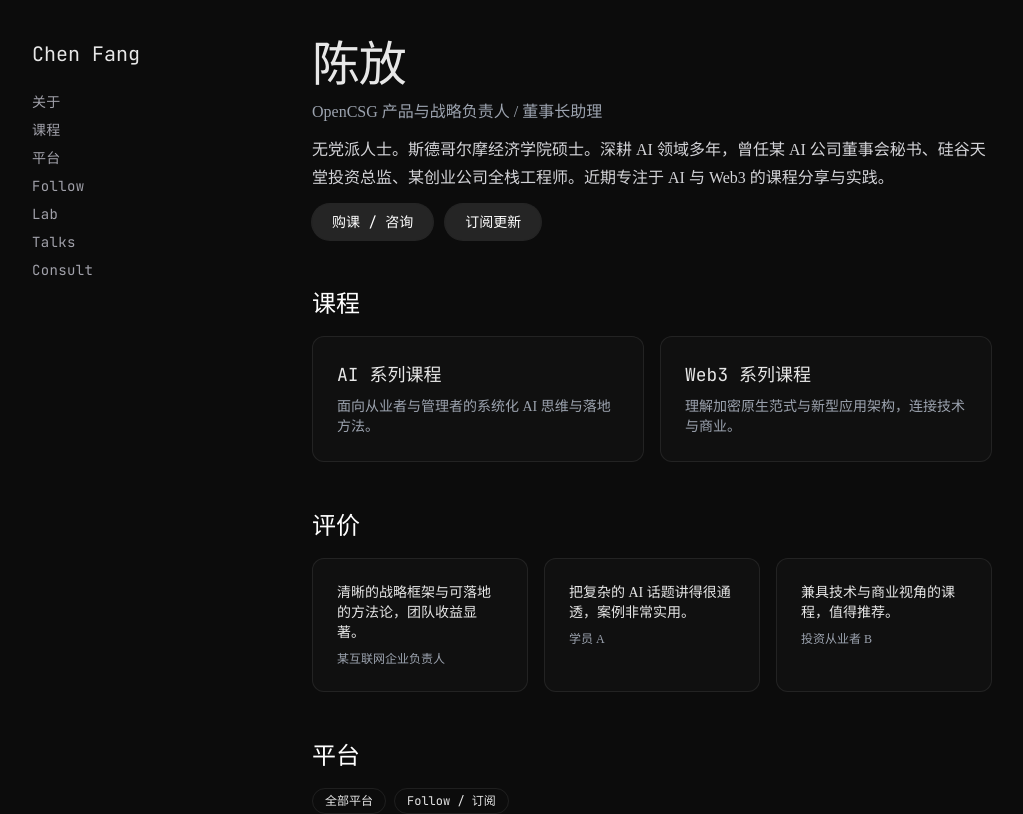
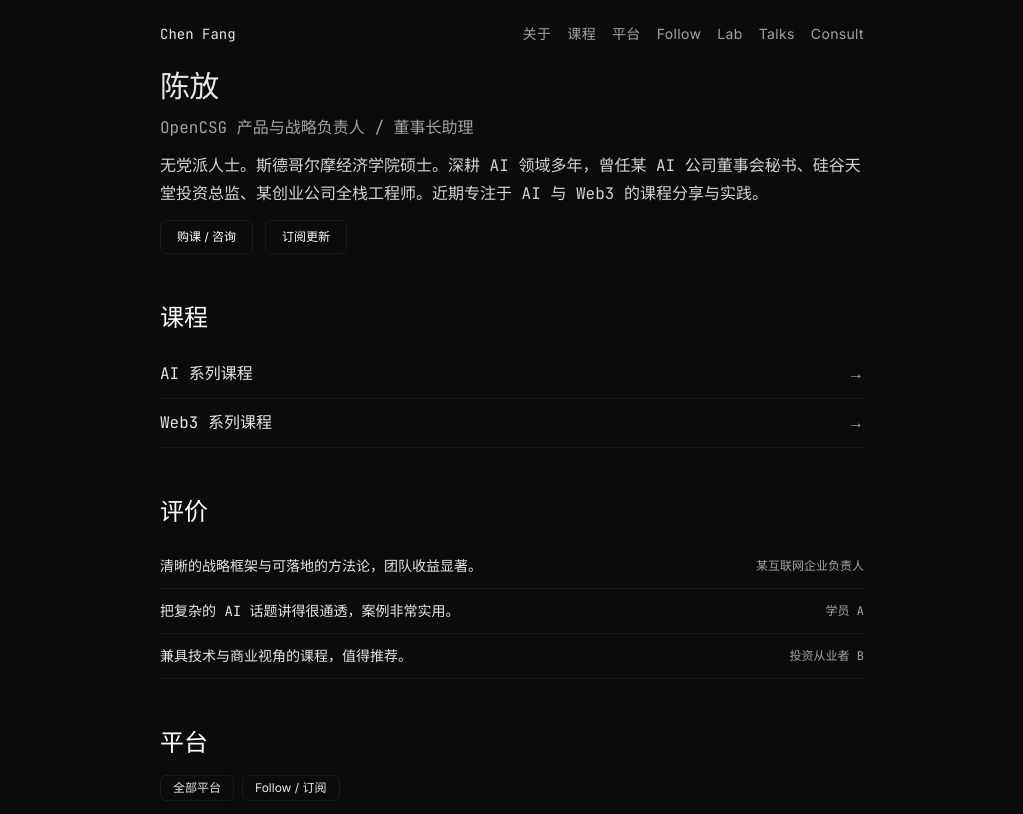
Before and after one commit to frankfika/frankspace, a Next.js app: page / in a window 1280 px wide. Shown: the top 814 px of the page, without its empty margins (128-1151 px from the left). Built offline with nearby package versions, Linux system fonts and the light colour scheme.

Commit message:
Anthropic minimal pass: top nav, narrow container, list rows, refined tokens

```diff
--- a/src/app/consult/page.tsx
+++ b/src/app/consult/page.tsx
@@ -5,9 +5,9 @@ export default function Consult() {
     <section className="space-y-6">
       <h2 className="font-mono text-2xl">Consult</h2>
       <p className="text-zinc-300">商务合作、顾问与购课咨询，请通过以下方式联系：</p>
-      <div className="grid grid-cols-1 sm:grid-cols-2 gap-4">
-        <Link href="mailto:hello@example.com" className="surface">邮箱</Link>
-        <Link href="/follow" className="surface">私域 / 订阅</Link>
+      <div>
+        <Link href="mailto:hello@example.com" className="list-item">邮箱</Link>
+        <Link href="/follow" className="list-item">私域 / 订阅</Link>
       </div>
     </section>
   )
--- a/src/app/courses/ai/page.tsx
+++ b/src/app/courses/ai/page.tsx
@@ -4,24 +4,10 @@ import { courses } from '@/config/profile'
 export default function AI() {
   const c = courses.find(x => x.slug === 'ai')!
   return (
-    <section className="space-y-10">
+    <section className="space-y-8">
       <div className="space-y-2">
         <h2 className="font-mono text-2xl">{c.title}</h2>
         <p className="muted">{c.summary}</p>
-      </div>
-      <div className="grid grid-cols-1 sm:grid-cols-3 gap-4">
-        <div className="surface">
-          <h3 className="font-mono">一对一</h3>
-          <p className="mt-2 muted text-sm">深度定制辅导，按小时计费</p>
-        </div>
-        <div className="surface">
-          <h3 className="font-mono">班课</h3>
-          <p className="mt-2 muted text-sm">固定班期，小班互动</p>
-        </div>
-        <div className="surface">
-          <h3 className="font-mono">企业内训</h3>
-          <p className="mt-2 muted text-sm">按需方案，含案例与落地</p>
-        </div>
       </div>
       <div className="space-y-2">
         <h3 className="font-mono text-xl">纲要</h3>
@@ -29,8 +15,9 @@ export default function AI() {
           {c.lessons.map(l => <li key={l}>{l}</li>)}
         </ol>
       </div>
-      <div>
-        <Link href={c.buyUrl} className="btn">购课 / 咨询</Link>
+      <div className="flex gap-2">
+        <Link href="/consult" className="pill">咨询</Link>
+        <Link href="/follow" className="pill">订阅更新</Link>
       </div>
     </section>
   )
--- a/src/app/courses/web3/page.tsx
+++ b/src/app/courses/web3/page.tsx
@@ -4,24 +4,10 @@ import { courses } from '@/config/profile'
 export default function Web3() {
   const c = courses.find(x => x.slug === 'web3')!
   return (
-    <section className="space-y-10">
+    <section className="space-y-8">
       <div className="space-y-2">
         <h2 className="font-mono text-2xl">{c.title}</h2>
         <p className="muted">{c.summary}</p>
-      </div>
-      <div className="grid grid-cols-1 sm:grid-cols-3 gap-4">
-        <div className="surface">
-          <h3 className="font-mono">一对一</h3>
-          <p className="mt-2 muted text-sm">链上应用与投资实战</p>
-        </div>
-        <div className="surface">
-          <h3 className="font-mono">班课</h3>
-          <p className="mt-2 muted text-sm">模块化体系 + 作业反馈</p>
-        </div>
-        <div className="surface">
-          <h3 className="font-mono">企业内训</h3>
-          <p className="mt-2 muted text-sm">合规与风控专题</p>
-        </div>
       </div>
       <div className="space-y-2">
         <h3 className="font-mono text-xl">纲要</h3>
@@ -29,8 +15,9 @@ export default function Web3() {
           {c.lessons.map(l => <li key={l}>{l}</li>)}
         </ol>
       </div>
-      <div>
-        <Link href={c.buyUrl} className="btn">购课 / 咨询</Link>
+      <div className="flex gap-2">
+        <Link href="/consult" className="pill">咨询</Link>
+        <Link href="/follow" className="pill">订阅更新</Link>
       </div>
     </section>
   )
--- a/src/app/globals.css
+++ b/src/app/globals.css
@@ -3,12 +3,11 @@
 @tailwind utilities;
 
 :root {
-  --background: #0c0c0c;
-  --foreground: #e7e7e7;
-  --muted: #9ca3af;
-  --border: rgba(255,255,255,0.08);
+  --background: #0b0b0b;
+  --foreground: #e6e6e6;
+  --muted: #a3a3a3;
+  --border: rgba(255,255,255,0.06);
   --surface: rgba(18,18,18,0.8);
-  --accent: #7c3aed;
 }
 
 html, body { height: 100%; }
@@ -17,22 +16,25 @@ body { background-color: var(--background); color: var(--foreground); }
 
 .bg-radial { display: none; }
 
-.container { @apply mx-auto max-w-5xl px-6 sm:px-8; }
+.container { @apply mx-auto max-w-3xl px-6 sm:px-8; }
 
-.nav-link { @apply text-sm font-mono tracking-wide text-zinc-400 hover:text-white transition; }
+.nav-link { @apply text-sm font-sans tracking-wide text-zinc-400 hover:text-white transition; }
 
-.surface { @apply rounded-xl border p-6 transition; border-color: var(--border); background: var(--surface); }
-.surface:hover { background: rgba(24,24,24,0.9); }
+.surface { @apply rounded-md border p-5 transition; border-color: var(--border); background: var(--surface); }
+.surface:hover { background: rgba(24,24,24,0.92); }
 
-.btn { @apply inline-flex items-center gap-2 rounded-full bg-white/10 px-5 py-2 text-sm font-mono text-white hover:bg-white/20 ring-1 ring-white/10; }
+.btn { @apply inline-flex items-center gap-2 rounded-md border px-4 py-2 text-xs font-sans text-white hover:bg-white/10; border-color: var(--border); }
 
 .hero { @apply relative rounded-2xl border p-10 overflow-hidden; border-color: var(--border); background: var(--surface); }
 
-.hero-title { @apply font-mono text-5xl tracking-tight; }
+.hero-title { @apply font-sans text-3xl tracking-tight; }
 
 .hero-accent { color: var(--accent); }
 
 .section { @apply space-y-4; }
 .section-title { @apply font-mono text-2xl text-white; }
 .muted { color: var(--muted); }
-.pill { @apply inline-flex items-center rounded-full px-3 py-1 text-xs font-mono; border: 1px solid; border-color: var(--border); }
+.pill { @apply inline-flex items-center rounded-md px-3 py-1 text-xs font-sans border; border-color: var(--border); }
+
+.list-item { @apply flex items-center justify-between py-3 border-b; border-color: var(--border); }
+.list-item:hover { @apply text-white; }
--- a/src/app/lab/page.tsx
+++ b/src/app/lab/page.tsx
@@ -5,13 +5,11 @@ export default function Lab() {
   return (
     <section className="space-y-6">
       <h2 className="font-mono text-2xl">Lab</h2>
-      <div className="grid grid-cols-1 sm:grid-cols-2 gap-4">
+      <div>
         {projects.map(p => (
-          <Link key={p.title} href={p.link} className="surface">
-            <div className="flex items-center justify-between">
-              <span className="font-mono">{p.title}</span>
-              <span className="text-xs text-zinc-500">{p.note}</span>
-            </div>
+          <Link key={p.title} href={p.link} className="list-item">
+            <span>{p.title}</span>
+            <span className="text-xs muted">{p.note}</span>
           </Link>
         ))}
       </div>
--- a/src/app/layout.tsx
+++ b/src/app/layout.tsx
@@ -25,12 +25,11 @@ export default function RootLayout({
 }>) {
   return (
     <html lang="zh-CN">
-      <body className={`${fontSans.variable} ${fontMono.variable} antialiased bg-background text-foreground`}>
+      <body className={`${fontSans.variable} ${fontMono.variable} antialiased bg-background text-foreground font-mono`}>
         <div className="bg-radial" />
-        <div className="container grid grid-cols-1 lg:grid-cols-[240px_1fr] gap-10 py-10">
-          <aside className="space-y-6 sticky top-10 self-start">
-            <Link href="/" className="font-mono text-xl">Chen Fang</Link>
-            <nav className="flex flex-col gap-2">
+        <header className="container flex items-center justify-between py-6">
+          <Link href="/" className="text-sm">Chen Fang</Link>
+          <nav className="flex items-center gap-4">
             <Link href="/about" className="nav-link">关于</Link>
             <Link href="/courses" className="nav-link">课程</Link>
             <Link href="/links" className="nav-link">平台</Link>
@@ -39,9 +38,8 @@ export default function RootLayout({
             <Link href="/talks" className="nav-link">Talks</Link>
             <Link href="/consult" className="nav-link">Consult</Link>
           </nav>
-          </aside>
-          <main className="pb-16">{children}</main>
-        </div>
+        </header>
+        <main className="container pb-16">{children}</main>
         <footer className="container border-t py-8 text-sm text-zinc-500" style={{ borderColor: 'var(--border)' }}>
           <p className="font-mono">© {new Date().getFullYear()} Chen Fang · All rights reserved.</p>
         </footer>
--- a/src/app/page.tsx
+++ b/src/app/page.tsx
@@ -16,11 +16,11 @@ export default function Home() {
 
       <div className="section">
         <h2 className="section-title">课程</h2>
-        <div className="grid grid-cols-1 sm:grid-cols-2 gap-4">
+        <div>
           {courses.map((c) => (
-            <Link key={c.slug} href={`/courses/${c.slug}`} className="surface">
-              <h3 className="font-mono text-lg">{c.title}</h3>
-              <p className="mt-2 text-sm muted">{c.summary}</p>
+            <Link key={c.slug} href={`/courses/${c.slug}`} className="list-item">
+              <span>{c.title}</span>
+              <span className="muted">→</span>
             </Link>
           ))}
         </div>
@@ -28,11 +28,11 @@ export default function Home() {
 
       <div className="section">
         <h2 className="section-title">评价</h2>
-        <div className="grid grid-cols-1 sm:grid-cols-3 gap-4">
+        <div>
           {testimonials.map(t => (
-            <div key={t.quote} className="surface">
-              <p className="text-sm">{t.quote}</p>
-              <p className="mt-2 text-xs muted">{t.by}</p>
+            <div key={t.quote} className="list-item">
+              <span className="text-sm">{t.quote}</span>
+              <span className="text-xs muted">{t.by}</span>
             </div>
           ))}
         </div>
--- a/src/app/talks/page.tsx
+++ b/src/app/talks/page.tsx
@@ -5,13 +5,11 @@ export default function Talks() {
   return (
     <section className="space-y-6">
       <h2 className="font-mono text-2xl">Talks</h2>
-      <div className="space-y-3">
+      <div>
         {talks.map(t => (
-          <Link key={t.title} href={t.link} className="surface">
-            <div className="flex items-center justify-between">
-              <span className="font-mono">{t.title}</span>
-              <span className="text-xs text-zinc-500">{t.where}</span>
-            </div>
+          <Link key={t.title} href={t.link} className="list-item">
+            <span>{t.title}</span>
+            <span className="text-xs muted">{t.where}</span>
           </Link>
         ))}
       </div>
```
Lines whose indentation alone changed are shown as unchanged.
